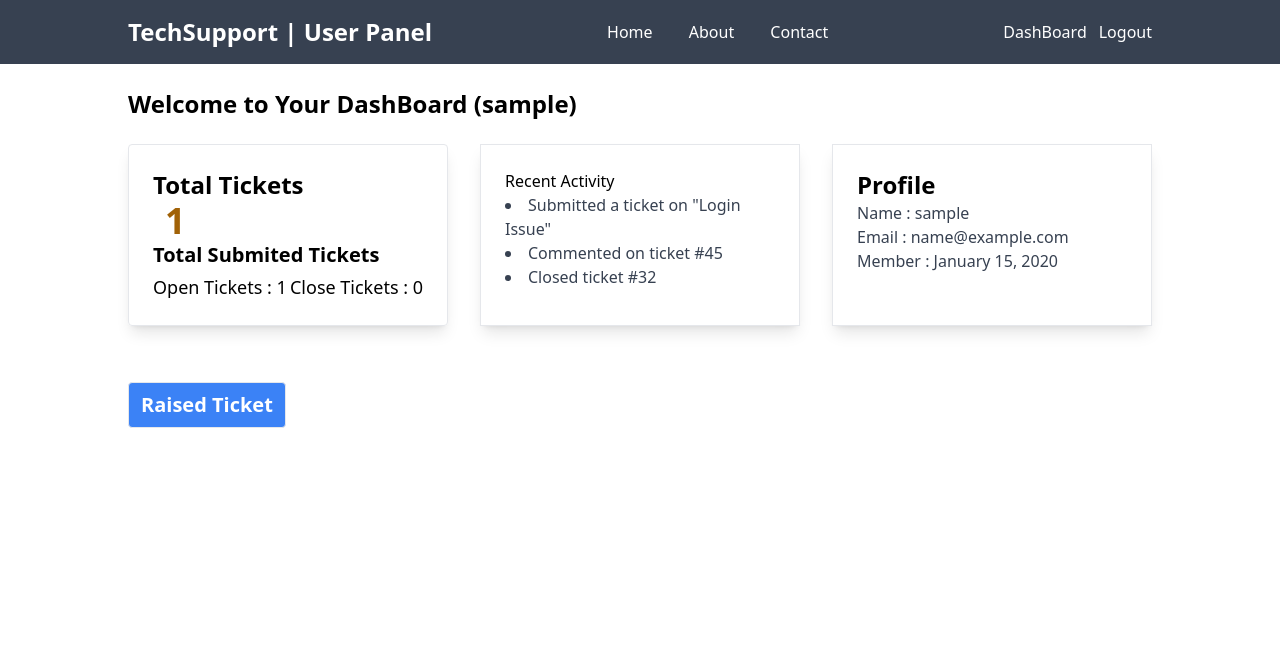
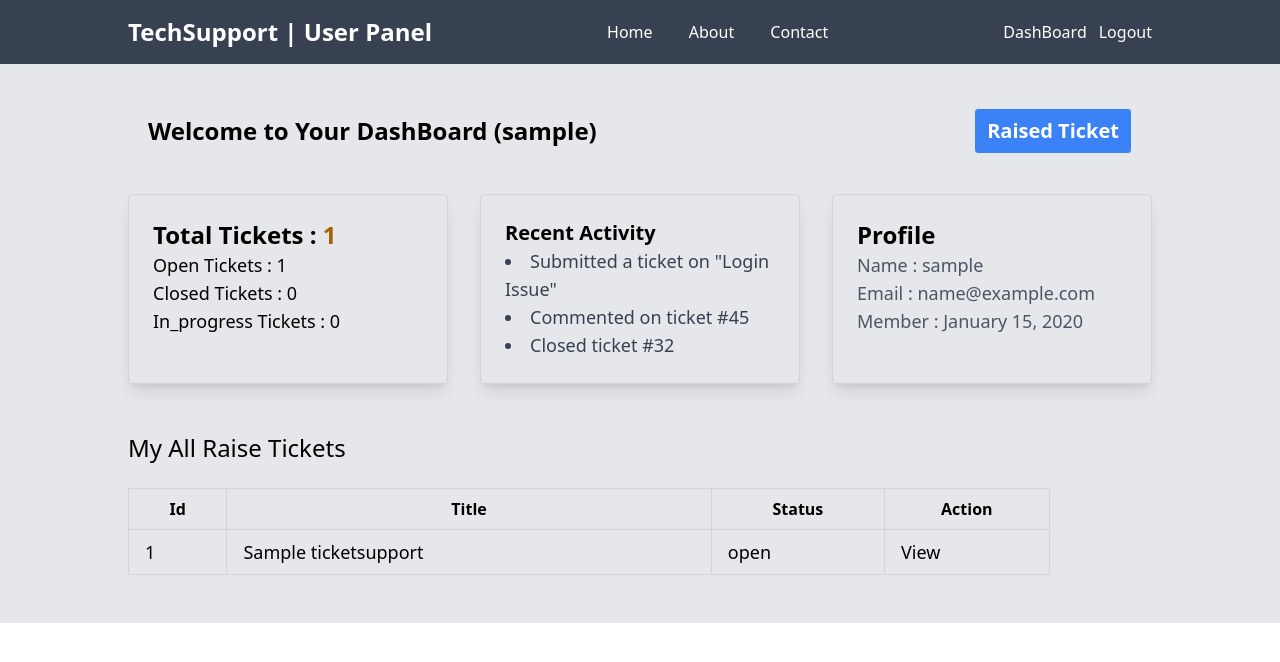
Before and after one commit to shivamkumar93/help-desk, a Django app: page /user-dashboard/ in a window 1280 px wide. Shown: the top 662 px of the page. Run offline with Django 5.2, Linux system fonts and the light colour scheme; a user stored in the database is signed in; tables that the repository leaves empty hold one stand-in row (values such as "Sample post"); some libraries are stand-ins or nearby versions.

Commit message:
ticket reply in user dashboard is down

```diff
--- a/ticketmanagement/urls.py
+++ b/ticketmanagement/urls.py
@@ -19,6 +19,7 @@ urlpatterns = [
     path('admindashboard/', dashboard, name='admindashboard'),
     path("admin-ticket/", manage_tickets, name='manageticket'),
     path("admin-changeStatus/<int:id>/", change_status, name='changestatus'),
+    path("admin-deleteTicket/<int:id>/", deleteTicket, name='deleteticket'),
     path("admin-user/", manage_user, name='manageuser'),
     path("admin-agent/", manage_agents, name='manageagent'),
     path("admin-reports/", manage_reports, name='managereport'),
@@ -26,6 +27,7 @@ urlpatterns = [
     # user panel
     path("user-insertTicket/", insertTicket, name='insertTicket'),
     path("user-dashboard/", userDashboard, name='userdashboard'),
+    path("user-ticketdetail/<int:ticket_id>/", ticketDetail, name='ticketdetail'),
 
 ]
 
--- a/tms/forms.py
+++ b/tms/forms.py
@@ -19,7 +19,7 @@ class SupportTicketForm(ModelForm):
 class TicketCommentForm(ModelForm):
     class Meta:
         model = CommentTicket
-        fields = '__all__'
+        fields = ['comment']
 
 # class TicketAttachmentForm(ModelForm):
 #     class Meta:
--- a/tms/models.py
+++ b/tms/models.py
@@ -33,7 +33,7 @@ class CommentTicket(models.Model):
     updated_at = models.DateTimeField(auto_now=True)
 
     def __str__(self):
-        return self.author
+        return self.comment
 
 class AttachmentTicket(models.Model):
     ticket = models.ForeignKey(TicketSupport, on_delete=models.CASCADE, related_name='attachments')
--- a/tms/templates/admin/manageTickets.html
+++ b/tms/templates/admin/manageTickets.html
@@ -33,7 +33,7 @@
 
 
                 <td class="px-6 py-3 text-right space-x-4">
-                    <a href="#"
+                    <a href="{% url 'deleteticket' ticket.id %}"
                         class="font-medium text-red-600 dark:text-red-500 hover:underline">Delete</a>
                     <a href="#"
                         class="font-medium text-blue-600 dark:text-blue-500 hover:underline">View Agent</a>
--- a/tms/templates/home.html
+++ b/tms/templates/home.html
@@ -10,7 +10,7 @@
         <h2 class="text-4xl font-bold">Welcome to Tech Support</h2>
         <p class="mt-4 text-lg">Your one-step sloutation for all your technical suppot needs. We provide expert
             assistance for hardware, software, and network issues.</p>
-        <a href="" class="py-3 font-semibold px-6 rounded hover:text-white bg-blue-600 hover:bg-blue-800 mt-4
+        <a href="{% url 'userdashboard' %}" class="py-3 font-semibold px-6 rounded hover:text-white bg-blue-600 hover:bg-blue-800 mt-4
         inline-block ">Get Started</a>
     </div>
 
--- a/tms/templates/user/userdashboard.html
+++ b/tms/templates/user/userdashboard.html
@@ -2,46 +2,74 @@
 
 {% block content %}
 
-<div class="px-[10%] py-6 space-y-6">
+<div class="px-[10%] py-6 space-y-6 bg-gray-200">
+    <div class="flex flex-col">
+
+
+        <div class="justify-between flex text-center items-center m-5">
+
             <h2 class="text-2xl font-bold ">Welcome to Your DashBoard ({{user.username}})</h2>
+            <a href="{% url 'insertTicket' %}"
+                class="text-xl font-bold text-white py-2 px-3 bg-blue-500 border rounded  hover:bg-blue-700">Raised
+                Ticket</a>
+        </div>
 
-    <div class="grid grid-cols-1 md:grid-cols-3 gap-8">
+        <div class="grid grid-cols-1 md:grid-cols-3 gap-8 mt-5">
 
-        <div class="flex border flex-col shadow-lg p-6 rounded">
-            <h2 class="text-2xl font-bold">Total Tickets</h2>
-            <p class="text-4xl font-bold text-yellow-700 px-3"> {{open_ticket|add:close_ticket}} </p>
-            <h3 class="text-xl font-bold mb-1">Total Submited Tickets</h3>
-            <div class="flex justify-between">
-                <p class="text-lg font-medium">Open Tickets : {{open_ticket}} </p>
-                <p class="text-lg font-medium">Close Tickets : {{close_ticket}}</p>
+            <div class="flex border border-gray-300 flex-col shadow-lg p-6 rounded">
+                <h2 class="text-2xl font-bold">Total Tickets : <span class="text-yellow-700"> {{open_ticket|add:close_ticket|add:in_process}}</span></h2>
+                <div class="">
+                    <p class="text-lg">Open Tickets : {{open_ticket}} </p>
+                    <p class="text-lg">Closed Tickets : {{close_ticket}}</p>
+                    <p class="text-lg">In_progress Tickets : {{in_process}}</p>
                 </div>
             </div>
 
-        <div class="flex border flex-col shadow-lg p-6">
-            <h2>Recent Activity</h2>
+            <div class="flex border border-gray-300 flex-col rounded shadow-lg p-6">
+                <h2 class="text-xl font-bold">Recent Activity</h2>
                 <ul class="list-disc list-inside text-gray-700">
-                <li>Submitted a ticket on "Login Issue"</li>
-                <li>Commented on ticket #45</li>
-                <li>Closed ticket #32</li>
+                    <li class="text-lg font-medium">Submitted a ticket on "Login Issue"</li>
+                    <li class="text-lg font-medium">Commented on ticket #45</li>
+                    <li class="text-lg font-medium">Closed ticket #32</li>
                 </ul>
             </div>
 
-        <div class="flex border flex-col shadow-lg p-6">
+            <div class="flex border border-gray-300 rounded flex-col shadow-lg p-6">
                 <h2 class="text-2xl font-semibold">Profile</h2>
-            <p class="text-gray-700">Name : {{user.username}}</p>
-            <p class="text-gray-700">Email : {{request.user.email}}</p>
-            <p class="text-gray-700">Member : {{user.date_joined|date:"F j, Y"}} </p>
+                <p class="text-gray-600 text-lg font-medium">Name : {{user.username}}</p>
+                <p class="text-gray-600 text-lg font-medium">Email : {{request.user.email}}</p>
+                <p class="text-gray-600 text-lg font-medium">Member : {{user.date_joined|date:"F j, Y"}} </p>
 
             </div>
 
         </div>
+    </div>
+    <div class="flex flex-col py-6 pr-[10%] mt-8 space-y-6">
+        <h2  class="text-2xl font-medium ">My All Raise Tickets</h2>
+        <table >
+            <thead>
+                <tr class="">
+                    <th class="border border-gray-300 py-2 ">Id</th>
+                    <th class="border border-gray-300 py-2 ">Title</th>
+                    <th class="border border-gray-300 py-2 ">Status</th>
+                    <th class="border border-gray-300 py-2 ">Action</th>
+                </tr>
+            </thead>
+            <tbody>
 
+                {% for ticket in tickets %}
 
+                <tr>
+                    <td class="border border-gray-300 py-2 px-4 text-lg">{{ticket.id}}</td>
+                    <td class="border border-gray-300 py-2 px-4 text-lg">{{ticket.title}} </td>
+                    <td class="border border-gray-300 py-2 px-4 text-lg">{{ticket.status}} </td>
+                    <td class="border border-gray-300 py-2 px-4 text-lg"><a href="{% url 'ticketdetail' ticket.id %}" class="hover:text-blue-700">View</a></td>
+                </tr>
+                {% endfor %}
+            </tbody>
+        </table>
 
     </div>
-<div class="flex flex-1 px-[10%]">
-
-    <a href="{% url 'insertTicket' %}" class="text-xl font-bold text-white py-2 px-3 bg-blue-500 border rounded mt-8 hover:bg-blue-700">Raised Ticket</a>
 </div>
 
 {% endblock content %}
--- a/tms/user_views.py
+++ b/tms/user_views.py
@@ -1,4 +1,4 @@
-from django.shortcuts import render, redirect
+from django.shortcuts import render, redirect, get_object_or_404
 from tms.forms import *
 
 def insertTicket(request):
@@ -16,6 +16,25 @@ def userDashboard(request):
     count = {
         "open_ticket" : TicketSupport.objects.filter(status = 'open', created_by = request.user).count(),
         "close_ticket" : TicketSupport.objects.filter(status = 'closed', created_by = request.user).count(),
+        "in_process" : TicketSupport.objects.filter(status = 'in_progress', created_by = request.user).count(),
+        "tickets" : TicketSupport.objects.filter(created_by=request.user)
 
     }
     return render(request, 'user/userdashboard.html', count)
+
+def ticketDetail(request, ticket_id):
+    ticket = get_object_or_404(TicketSupport, id=ticket_id, created_by = request.user)
+    replies = ticket.comments.all().order_by('created_at')
+    form = TicketCommentForm(request.POST or None)
+
+    if request.method == 'POST':
+        if form.is_valid():
+            reply = form.save(commit=False)
+            reply.ticket = ticket
+            reply.author = request.user
+            reply.save()
+            ticket.status = 'in_progress'
+            ticket.save()
+            return redirect(ticketDetail, ticket_id=ticket.id)
+
+    return render(request, 'user/ticketdetail.html', {'ticket':ticket, 'replies':replies, 'form':form})
```
Also changed, not shown: tms/admin_views.py (+6 -1 lines), tms/templates/user/ticketdetail.html (added, +59 -0 lines). Lines whose indentation alone changed are shown as unchanged.
